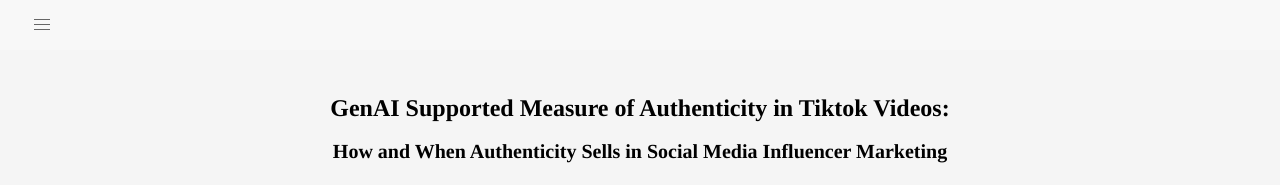
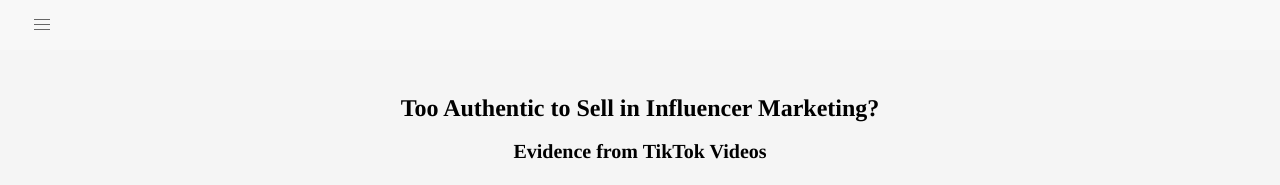
Before and after one commit to multimodal-authenticity/multimodal-authenticity.github.io, a plain HTML site: page index.html in a window 1280 px wide. Shown: the top 185 px of the page. Drawn offline with Linux system fonts and the light colour scheme.

Commit message:
Update research title

```diff
--- a/index.html
+++ b/index.html
@@ -3,7 +3,7 @@
 <html lang="zh-CN">
 <head>
 <!-- 设置页面标题 -->
-<title>GenAI Supported Measure of Authenticity in Tiktok Videos: How and When Authenticity Sells in Social Media Influencer Marketing </title>
+<title>Too Authentic to Sell in Influencer Marketing? Evidence from TikTok Videos </title>
 <!-- 设置页面元数据 -->
 <meta content="" name="description"/>
 <meta content="" name="author"/>
@@ -155,11 +155,11 @@
     </style>
 <!-- 主标题 -->
 <div class="large-title">
-      GenAI Supported Measure of Authenticity in Tiktok Videos:
+      Too Authentic to Sell in Influencer Marketing?
     </div>
 <!-- 子标题 -->
 <div class="large-title1">
-      How and When Authenticity Sells in Social Media Influencer Marketing
+      Evidence from TikTok Videos
     </div>
 <nav class="research-links" aria-label="Research resources">
 <a href="https://drive.google.com/drive/folders/1obcRpOnTbqu2M0_orEyzQHelAOyivFjw"><span uk-icon="icon: database; ratio: 0.85" aria-hidden="true"></span>Data</a>
```
